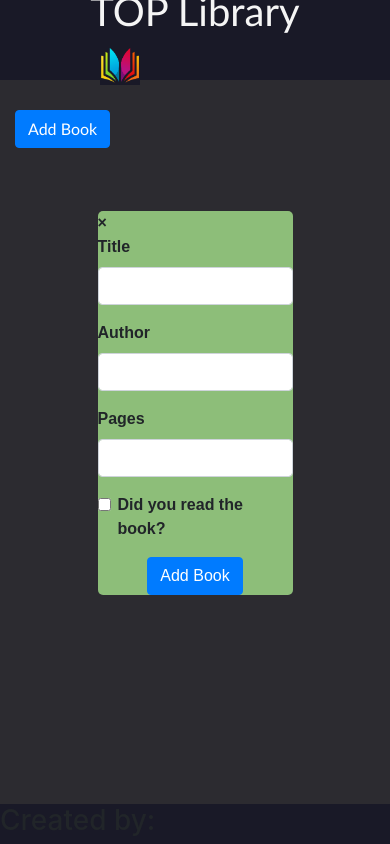
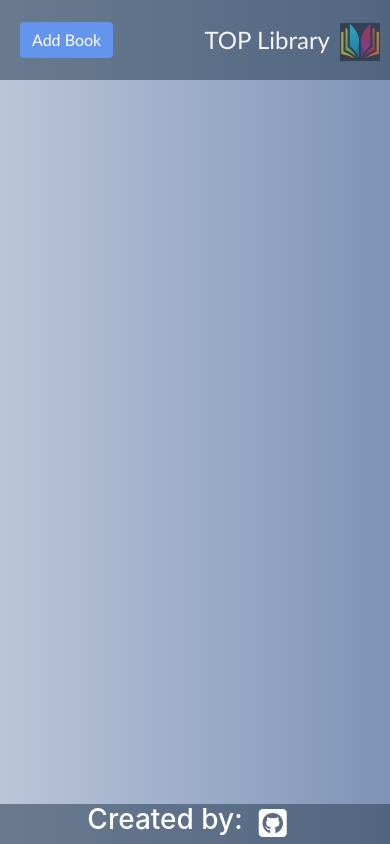
Before and after one commit to daxas-boop/library, a website: page index.html in a window 390 px wide. Drawn offline with nearby package versions, Linux system fonts and the light colour scheme.

Commit message:
Adds dropdown form and media queries

```diff
--- a/main.css
+++ b/main.css
@@ -4,18 +4,17 @@
 }
 
 body{
-    background: rgb(45,209,244);
-    background: #2C2B30;
+    background: linear-gradient(90deg, rgba(156, 172, 201, 0.69) 0%, rgba(68, 100, 149, 0.69) 100%);
     padding-top: 120px;
     padding-bottom: 50px ;
 }
 
 #header {
-    position: absolute;
+    position: fixed;
     width: 100%;
     height: 80px;
     top: 0;
-    background: #191927;
+    background: rgba(52, 73, 94,0.6);
     display: flex;
     align-items: center;
     justify-content: center;
@@ -23,7 +22,20 @@ body{
     font-family: 'Gill Sans', 'Gill Sans MT', Calibri, 'Trebuchet MS', sans-serif;
     font-weight: 700;
     font-size: x-large;
-    z-index: 9;
+    z-index: 1;
+}
+
+#header-container{
+    display: flex;
+    align-items: center;
+    justify-content: space-between;
+}
+
+.add-book{
+    position: fixed;
+    left: 20px;
+    background-color: cornflowerblue;
+    border: cornflowerblue;
 }
 
 #logo-container{
@@ -35,6 +47,7 @@ body{
 #logo{
     width: 100%;
     height: auto;
+    opacity: 0.5;
 }
 
 #book-container {
@@ -44,30 +57,43 @@ body{
     grid-auto-flow: row;
     grid-template-columns: repeat(auto-fit, minmax(200px, 1fr));
     grid-gap: 10px;
+    justify-items: center;
 }
 
 .book {
     position: relative;
     width: 200px;
-    height: 200px;
+    height: 350px;
     background: #4f4c53;
-    border-radius: 5%;
+    border-radius: 20px;
     display: flex;
     flex-direction: column;
     justify-content: space-around;
     padding-top: 20px;
-    font-family: 'Gill Sans', 'Gill Sans MT', Calibri, 'Trebuchet MS', sans-serif;
+    font-family: 'Montserrat', sans-serif;
+    font-size: 16px;
     flex-wrap: wrap;
+    box-shadow: 0px 2px 4px rgba(0, 0, 0, 0.6);
+    transition: 0.3s all ease-in;
+    color: rgb(179, 255, 255);
+    text-align: center;
+}
+
+.book:hover{
+    transform: scale(1.1);
 }
 
 .title{
+    font-size: 22px;
     align-self: center;
+    word-break: break-all;
     word-wrap: break-word;
-    word-break: break-all;
 }
 
 .author{
     margin-left: 8px;
+    word-break: break-all;
+    word-wrap: break-word;
 }
 
 .pages {
@@ -100,38 +126,49 @@ body{
     border: 2px solid red;
 }
 
-#new-book {
+
+.form-container{
+    font-family:Arial, Helvetica, sans-serif;
+    font-weight: 800;
     position: fixed;
-    margin: 10px;
-    top: 100px;
-    left: 5px;
+    top: 0;
+    width: 100%;
+    height: 100vh;
     display: flex;
     justify-content: center;
     align-items: center;
+    background: white;
+    z-index: 1;
+    transform: translateY(-100vh);
+    transition: 0.5s all ease-in;
 }
 
-#new-book:hover{
-    cursor: pointer;
-    transform: scale(1.1);
+#form {
+    width: 30%;
+    height: auto;
+    background: cyan;
+    padding: 50px;
+    border-radius: 3%;
+    position: relative;
 }
 
-#add-book-img {
-    width: 80px;
-    height: 80px;
-    display: flex;
+.open{
+    transform: translateY(0);
 }
 
-#new-book .add-book {
-    width: 100%;
-    height: auto;
-    align-self: center;
+.close-button {
+    font-family: 'Montserrat', sans-serif;
+    font-weight: bold;
+    font-size: 28px;
+    position: absolute;
+    top: 5px;
+    right: 15px;
+    color: blueviolet;
 }
 
-#add-book-txt {
-    font-family: 'Gill Sans', 'Gill Sans MT', Calibri, 'Trebuchet MS', sans-serif;
-    color: red;
-    font-weight: 700;
-    font-size: larger;
+.close-button:hover{
+    color: crimson;
+    cursor: pointer;
 }
 
 #footer{
@@ -139,20 +176,29 @@ body{
     bottom: 0;
     width: 100%;
     height: 40px;
-    background:#191927 ;
+    background: rgba(52, 73, 94,0.6);
+    color: white;
+    display: flex;
+    justify-content: center;
+    align-items: center;
 }
 
-#form-container{
-    position: absolute;
-    top: 25%;
-    right: 25%;
-    width: 50%;
-    background: rgb(141, 190, 121);
-    border-radius: 5px;
-    font-family:Arial, Helvetica, sans-serif;
-    font-weight: 800;
+.links{
+    color:white;
 }
 
-.hidden {
-    display: none;
+@media only screen and (max-width: 600px) {
+    #new-book{
+        position: relative;
+    }
+    #header{
+        justify-content: space-between;
+    }
+    #header h1 {
+        font-size: 24px;
+        margin: 0;
+    }
+    #form{
+        width: 100%;
+    }
 }
```
